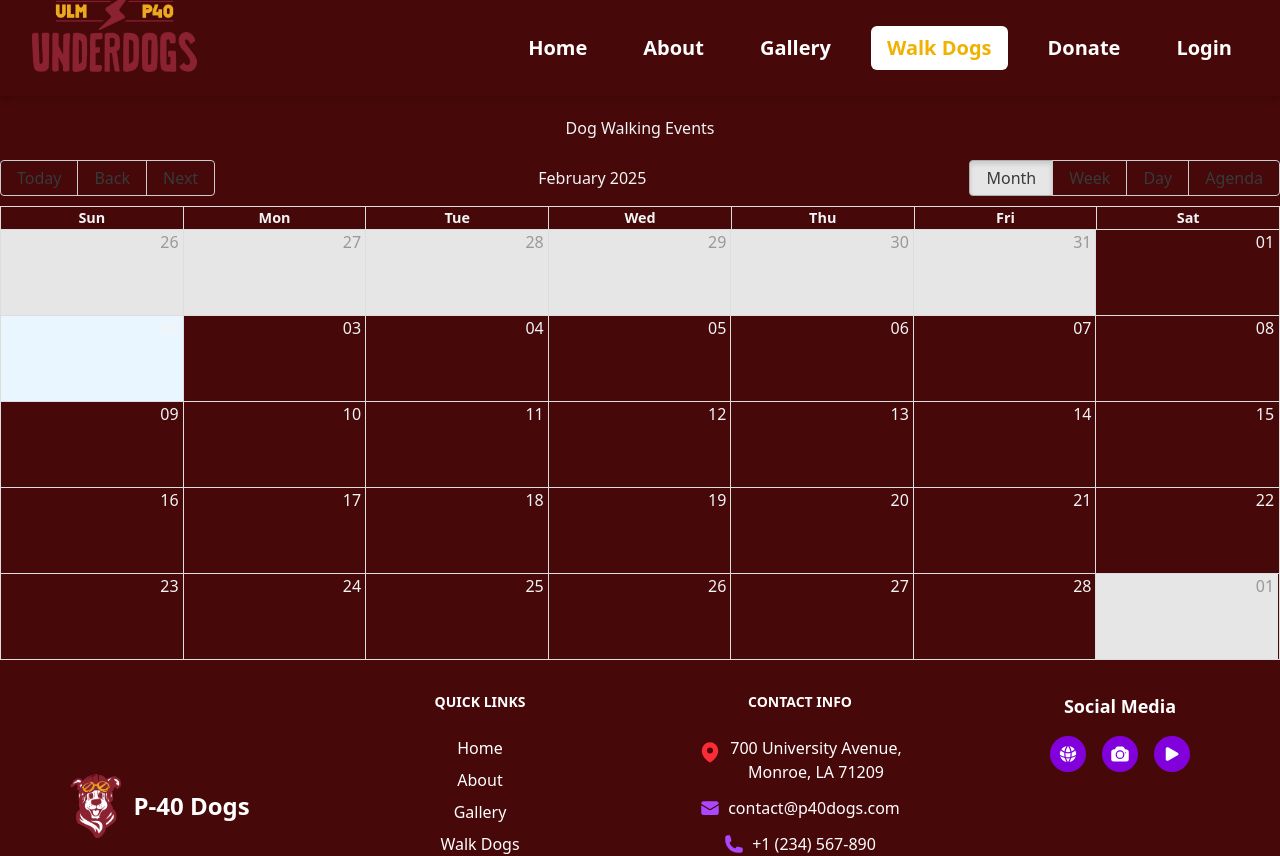
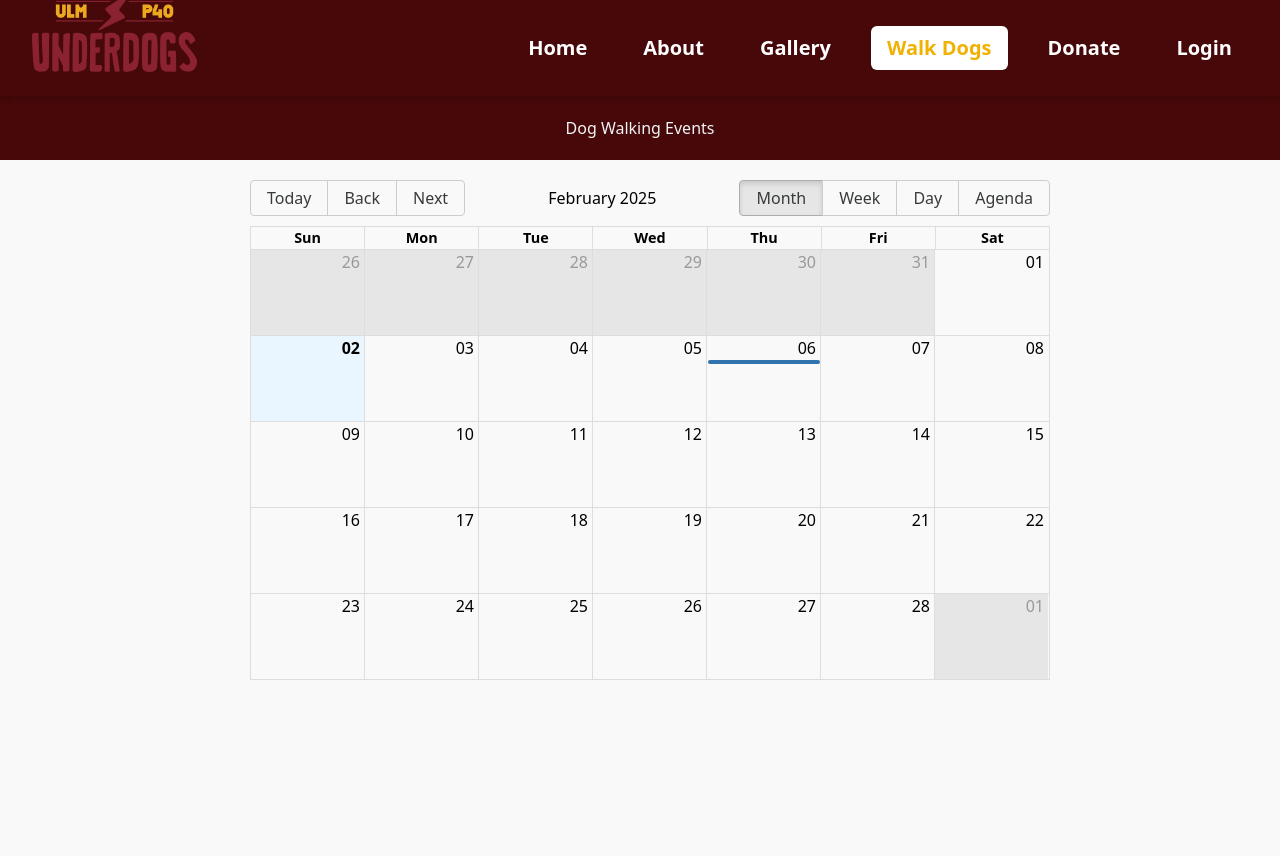
Before and after one commit to pawsitivepack/p40, a React (Vite) app in the folder frontend/: page /walkdogs in a window 1280 px wide. Shown: the top 856 px of the page. Built offline with nearby package versions, Linux system fonts and the light colour scheme.

Commit message:
changesonwalkdog

```diff
--- /dev/null
+++ b/frontend/src/components/MyCalendar.css
@@ -0,0 +1,101 @@
+/* Center the calendar and container */
+.calendar-container {
+    display: flex;
+    flex-direction: row; /* Place calendar and form side-by-side */
+    align-items: flex-start;
+    justify-content: center;
+    gap: 20px; /* Space between calendar and form */
+    height: 100vh; /* Full viewport height */
+    padding: 20px;
+    background-color: #f9f9f9;
+    color: black;
+    overflow: hidden; /* Prevent page overflow */
+}
+
+/* Calendar styles */
+.rbc-calendar {
+    flex: 1; /* Allow the calendar to take up available space */
+    max-width: 800px;
+    min-width: 600px; /* Ensure a minimum size for the calendar */
+}
+
+/* Form container styles */
+.event-form {
+    flex: 0 0 300px; /* Fixed width for the form */
+    padding: 20px;
+    border: 1px solid #ccc;
+    border-radius: 8px;
+    background-color: #ffffff; /* White background */
+    box-shadow: 0 4px 8px rgba(0, 0, 0, 0.1);
+    display: none; /* Hide by default */
+    position: sticky; /* Keep the form in view while scrolling */
+    top: 20px; /* Sticky positioning */
+}
+
+/* Show the form when active */
+.event-form.active {
+    display: block;
+}
+
+/* Form alignment */
+.event-form form {
+    display: flex;
+    flex-direction: column;
+    gap: 15px;
+}
+
+.event-form label {
+    font-weight: bold;
+    margin-bottom: 5px;
+    display: block;
+}
+
+.event-form input,
+.event-form select {
+    width: 100%;
+    padding: 8px;
+    font-size: 14px;
+    border: 1px solid #ccc;
+    border-radius: 4px;
+}
+
+/* Style the buttons */
+.event-form button {
+    font-size: 16px;
+    padding: 10px 15px;
+    margin-top: 10px;
+    border: none;
+    border-radius: 5px;
+    cursor: pointer;
+    transition: background-color 0.3s ease, box-shadow 0.2s ease;
+}
+
+.event-form button[type="submit"] {
+    background-color: #4CAF50;
+    color: white;
+    box-shadow: 0 2px 5px rgba(0, 0, 0, 0.2);
+}
+
+.event-form button[type="submit"]:hover {
+    background-color: #45a049;
+    box-shadow: 0 4px 10px rgba(0, 0, 0, 0.3);
+}
+
+.event-form button[type="button"] {
+    background-color: #f44336;
+    color: white;
+    margin-left: 10px;
+    box-shadow: 0 2px 5px rgba(0, 0, 0, 0.2);
+}
+
+.event-form button[type="button"]:hover {
+    background-color: #d32f2f;
+    box-shadow: 0 4px 10px rgba(0, 0, 0, 0.3);
+}
+
+/* Align the buttons */
+.event-form div:last-child {
+    display: flex;
+    justify-content: flex-end;
+    gap: 10px;
+}
--- a/frontend/src/components/MyCalendar.jsx
+++ b/frontend/src/components/MyCalendar.jsx
@@ -1,28 +1,128 @@
-import React from 'react';
+import React, { useState, useEffect } from 'react';
 import { Calendar, momentLocalizer } from 'react-big-calendar';
 import moment from 'moment';
-import 'react-big-calendar/lib/css/react-big-calendar.css'; // Import calendar styles
+import 'react-big-calendar/lib/css/react-big-calendar.css';
+import { ToastContainer, toast } from 'react-toastify';
+import 'react-toastify/dist/ReactToastify.css';
+import './MyCalendar.css';
 
 const localizer = momentLocalizer(moment);
 
 const MyCalendar = () => {
-  const events = [
-    {
-      title: 'Dog Walking Event',
-      start: new Date(2023, 10, 15, 10, 0), // Event start date and time
-      end: new Date(2023, 10, 15, 12, 0),   // Event end date and time
-    },
-  ];
+  const [events, setEvents] = useState([]);
+  const [showForm, setShowForm] = useState(false);
+  const [newEvent, setNewEvent] = useState({
+    title: '',
+    type: 'Dog Walk',
+    dogName: '',
+    walkerName: '',
+    start: new Date(),
+    end: new Date(),
+  });
+
+  useEffect(() => {
+    const testEvents = [
+      {
+        id: 1,
+        title: '',
+        type: '',
+        dogName: '',
+        walkerName: '',
+        start: new Date(2025, 1, 6, 10, 0),
+        end: new Date(2025, 1, 6, 11, 0),
+      },
+    ];
+    setEvents(testEvents);
+  }, []);
+
+  const handleSelectSlot = ({ start, end }) => {
+    setNewEvent({ ...newEvent, start, end });
+    setShowForm(true);
+  };
+
+  const handleInputChange = (e) => {
+    const { name, value } = e.target;
+    setNewEvent({ ...newEvent, [name]: value });
+  };
+
+  const handleAddEvent = (e) => {
+    e.preventDefault();
+    if (!newEvent.title || !newEvent.start || !newEvent.end) {
+      toast.error('Please fill out all fields.');
+      return;
+    }
+    if (newEvent.start >= newEvent.end) {
+      toast.error('End time must be after start time.');
+      return;
+    }
+    setEvents([...events, { ...newEvent, id: events.length + 1 }]);
+    setShowForm(false);
+    setNewEvent({ title: '', type: 'Dog Walk', dogName: '', walkerName: '', start: new Date(), end: new Date() });
+    toast.success('Walk scheduled successfully!');
+  };
 
   return (
-    <div style={{ height: '500px' }}>
+    <div className="calendar-container">
+      <ToastContainer />
       <Calendar
         localizer={localizer}
         events={events}
         startAccessor="start"
         endAccessor="end"
         defaultView="month"
+        selectable={true}
+        onSelectSlot={handleSelectSlot}
+        style={{ height: '500px', width: '100%', maxWidth: '800px' }}
       />
+      <div className={`event-form ${showForm ? 'active' : ''}`}>
+        <h3>Schedule a Walk</h3>
+        <form onSubmit={handleAddEvent}>
+          <div>
+            <label>Event Title: </label>
+            <input type="text" name="title" value={newEvent.title} onChange={handleInputChange} required />
+          </div>
+          <div>
+            <label>Event Type: </label>
+            <select name="type" value={newEvent.type} onChange={handleInputChange} required>
+              <option value="Dog Walk">Dog Walk</option>
+              <option value="Adoption Event">Adoption Event</option>
+              <option value="Donation Drive">Donation Drive</option>
+            </select>
+          </div>
+          <div>
+            <label>Dog Name: </label>
+            <input type="text" name="dogName" value={newEvent.dogName} onChange={handleInputChange} required />
+          </div>
+          <div>
+            <label>Walker Name: </label>
+            <input type="text" name="walkerName" value={newEvent.walkerName} onChange={handleInputChange} required />
+          </div>
+          <div>
+            <label>Start Time: </label>
+            <input
+              type="datetime-local"
+              name="start"
+              value={moment(newEvent.start).format('YYYY-MM-DDTHH:mm')}
+              onChange={handleInputChange}
+              required
+            />
+          </div>
+          <div>
+            <label>End Time: </label>
+            <input
+              type="datetime-local"
+              name="end"
+              value={moment(newEvent.end).format('YYYY-MM-DDTHH:mm')}
+              onChange={handleInputChange}
+              required
+            />
+          </div>
+          <div>
+            <button type="submit">Add Event</button>
+            <button type="button" onClick={() => setShowForm(false)}>Cancel</button>
+          </div>
+        </form>
+      </div>
     </div>
   );
 };
--- a/package.json
+++ b/package.json
@@ -12,6 +12,7 @@
   },
   "dependencies": {
     "moment": "^2.30.1",
-    "react-big-calendar": "^1.17.1"
+    "react-big-calendar": "^1.17.1",
+    "react-toastify": "^11.0.3"
   }
 }
```
Also changed, not shown: 1 other file (tests, documents, lock files or other folders).
